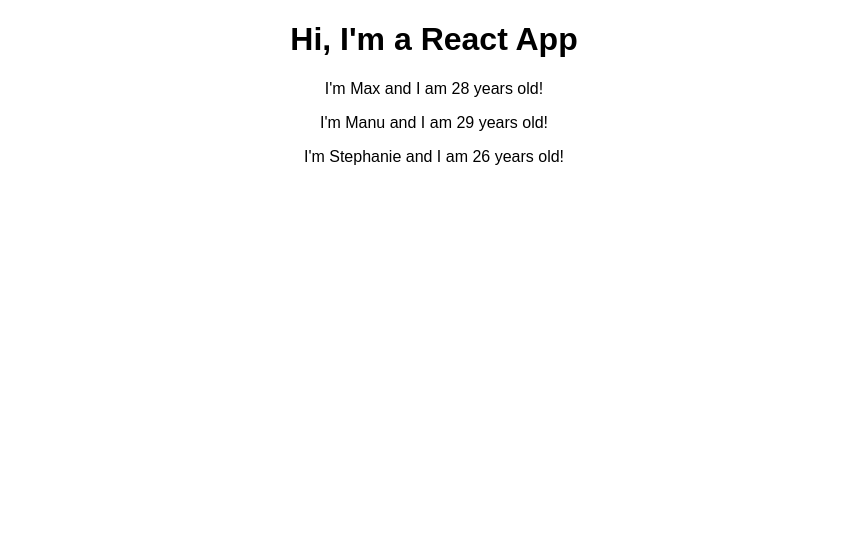
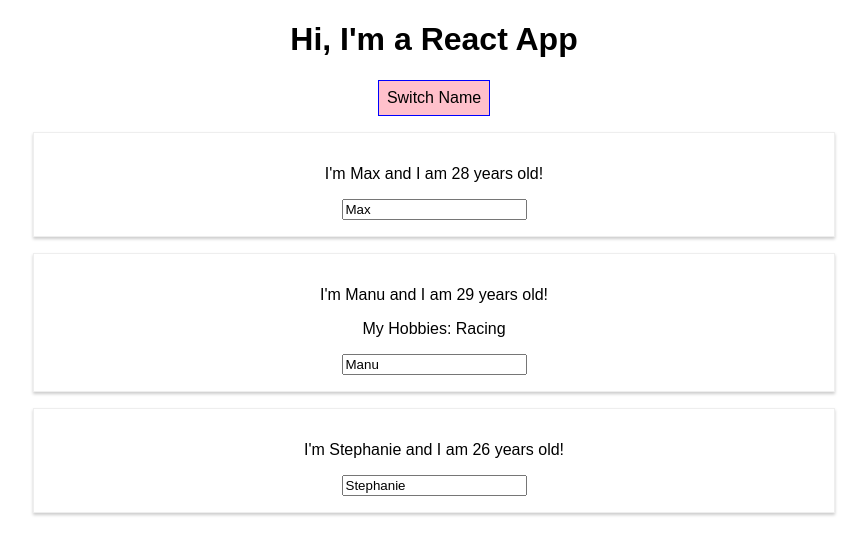
Before and after one commit to vickyjkwan/react-complete-guide, a React (Create React App) app: page / in a window 1280 px wide. Shown: the top 554 px of the page, without its empty margins (206-1073 px from the left). Built offline with nearby package versions, Linux system fonts and the light colour scheme.

Commit message:
section3

```diff
--- a/src/App.js
+++ b/src/App.js
@@ -3,13 +3,59 @@ import './App.css';
 import Person from './Person/Person';
 
 class App extends Component {
+  state = {
+    persons: [
+      { name: 'Max', age: 28 },
+      { name: 'Manu', age: 29 },
+      { name: 'Stephanie', age: 26 }
+    ]
+  }
+
+  switchNameHandler = (newName) => {
+    // this.state.persons[0].name = 'Maximilian';
+    this.setState({
+      persons: [
+      { name: newName, age: 28 },
+      { name: 'Manu', age: 29 },
+      { name: 'Stephanie', age: 36 }
+    ]})
+  }
+
+  nameChangedHandler = (event) => {
+    this.setState({
+      persons: [
+      { name: 'Max', age: 28 },
+      { name: event.target.value, age: 29 },
+      { name: 'Stephanie', age: 26 }
+      ]})
+  }
+
   render() {
+    const style = {
+      backgroundColor: 'pink',
+      font: 'inherit',
+      border: '1px solid blue',
+      padding: '8px',
+      cursor: 'pointer'
+    }
+
     return (
       <div className="App">
           <h1>Hi, I'm a React App</h1>
-          <Person name="Max" age="28"/>
-          <Person name="Manu" age="29">My Hobbies: Racing</Person>
-          <Person name="Stephanie" age="26"/>
+          <button
+            style={style}
+            onClick={() => this.switchNameHandler('Vicky')}>Switch Name</button>
+          <Person
+            name={this.state.persons[0].name}
+            age={this.state.persons[0].age}/>
+          <Person
+            name={this.state.persons[1].name}
+            age={this.state.persons[1].age}
+            click={this.switchNameHandler.bind(this, 'Manu')}
+            changed={this.nameChangedHandler} >My Hobbies: Racing</Person>
+          <Person
+            name={this.state.persons[2].name}
+            age={this.state.persons[2].age}/>
       </div>
     );
   }
--- /dev/null
+++ b/src/Person/Person.css
@@ -0,0 +1,8 @@
+.Person {
+    width: 60%;
+    margin: 16px auto;
+    border: 1px solid #eee;
+    box-shadow: 0 2px 3px #ccc;
+    padding: 16px;
+    text-align: center;
+}
--- a/src/Person/Person.js
+++ b/src/Person/Person.js
@@ -1,7 +1,14 @@
 import React from 'react';
+import './Person.css';
 
 const person = (props) => {
-    return <p>I'm {props.name} and I am {props.age} years old!</p>
+    return (
+        <div className="Person">
+            <p onClick={props.click}>I'm {props.name} and I am {props.age} years old!</p>
+            <p>{props.children}</p>
+            <input type="text" onChange={props.changed} value={props.name}/>
+        </div>
+    )
 }
 
 export default person;
```
Also changed, not shown: package.json (line endings or trailing spaces), 1 other file (tests, documents, lock files or other folders).
